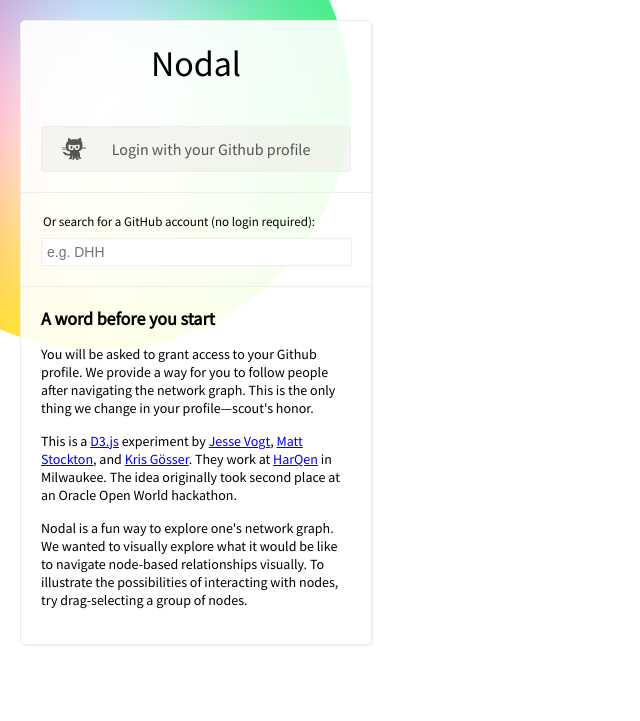
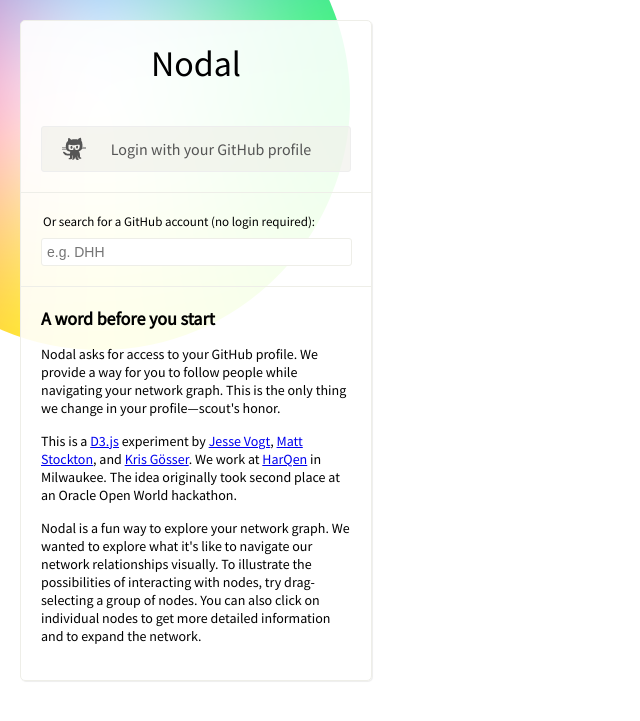
Before and after one commit to MattStockton/nodal, a Flask app: page /login in a window 1280 px wide. Shown: the top 721 px of the page, without its empty margins (0-640 px from the left). Run offline with Flask 2, Linux system fonts and the light colour scheme.

Commit message:
Adding nodal example image for the login page. Fixing $.when.apply usage, and changing login text a bit

```diff
--- a/static/js/nodal.js
+++ b/static/js/nodal.js
@@ -118,7 +118,8 @@
 				follow_requests.push(GitHubNodal.Util.put(GitHubNodal.api_url("user/following/" + username)));
 			});
 
-			$.when(follow_requests).then(function(){
+			$.when.apply(this, follow_requests).
+			then(function(){
 				if(callback){
 					callback(true);
 				}
--- a/templates/login.html
+++ b/templates/login.html
@@ -31,7 +31,7 @@
 		<div class="login-logo">Nodal</div>
 		<div class="login-options">
 			<div class="github-option">
-				<button type="button" class="js-github-login btn">Login with your Github profile</button>
+				<button type="button" class="js-github-login btn">Login with your GitHub profile</button>
 			</div>
 			<div class="search-option clearfix">
 				<div id="search_form">
@@ -42,9 +42,9 @@
 			<div class="explanation">
 				<h2>A word before you start</h2>
 				<ul>
-					<li>You will be asked to grant access to your Github profile. We provide a way for you to follow people after navigating the network graph. This is the only thing we change in your profile&mdash;scout's honor.</li>
-					<li>This is a <a href="http://d3js.org/">D3.js</a> experiment by <a href="http://jvogt.net/">Jesse Vogt</a>, <a href="http://mattstockton.com">Matt Stockton</a>, and <a href="http://krisgosser.com">Kris G&ouml;sser</a>. They work at <a href="http://harqen.com">HarQen</a> in Milwaukee. The idea originally took second place at an Oracle Open World hackathon.</li>
-					<li>Nodal is a fun way to explore one's network graph. We wanted to visually explore what it would be like to navigate node-based relationships visually. To illustrate the possibilities of interacting with nodes, try drag-selecting a group of nodes.</li>
+					<li>Nodal asks for access to your GitHub profile. We provide a way for you to follow people while navigating your network graph. This is the only thing we change in your profile&mdash;scout's honor.</li>
+					<li>This is a <a href="http://d3js.org/">D3.js</a> experiment by <a href="http://jvogt.net/">Jesse Vogt</a>, <a href="http://mattstockton.com">Matt Stockton</a>, and <a href="http://krisgosser.com">Kris G&ouml;sser</a>. We work at <a href="http://harqen.com">HarQen</a> in Milwaukee. The idea originally took second place at an Oracle Open World hackathon.</li>
+					<li>Nodal is a fun way to explore your network graph. We wanted to explore what it's like to navigate our network relationships visually. To illustrate the possibilities of interacting with nodes, try drag-selecting a group of nodes. You can also click on individual nodes to get more detailed information and to expand the network.</li>
 				</ul>
 			</div>
 	    </div>
```
Also changed, not shown: static/images/nodal-example.png (added).
